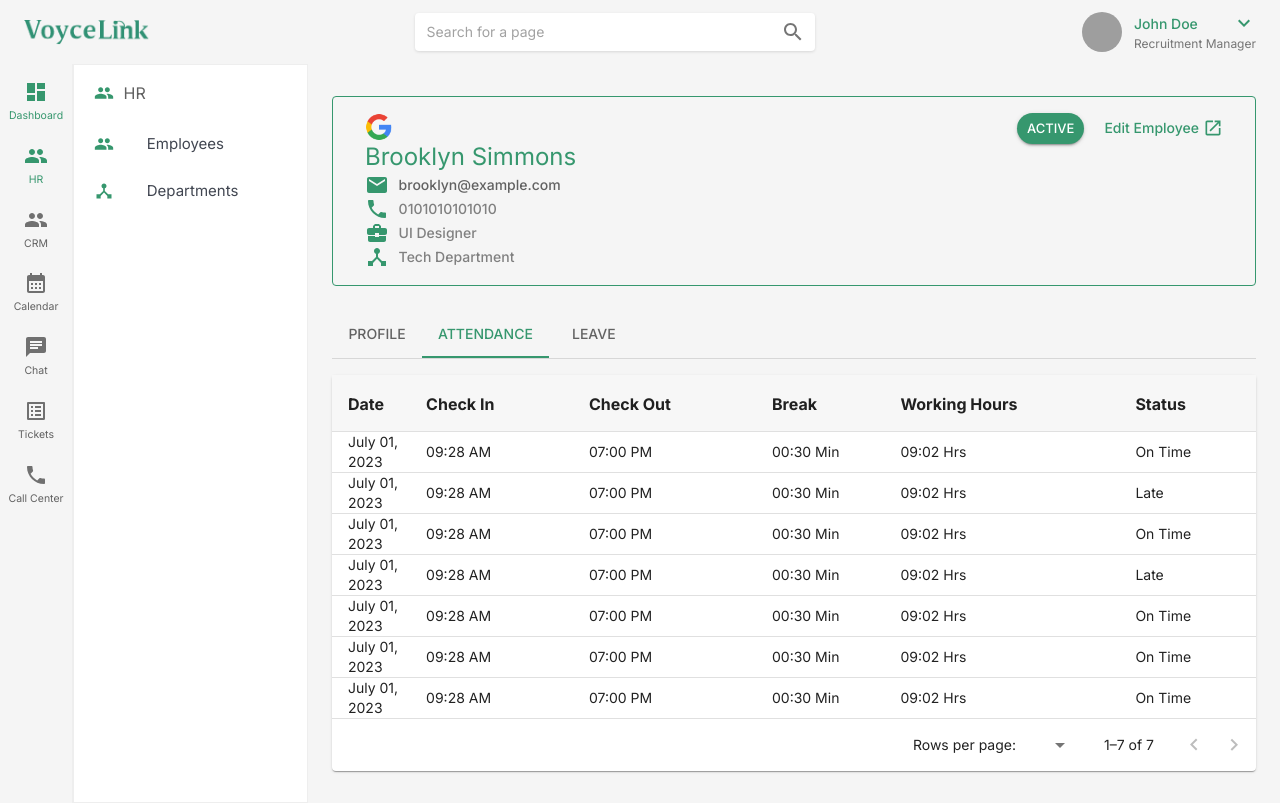
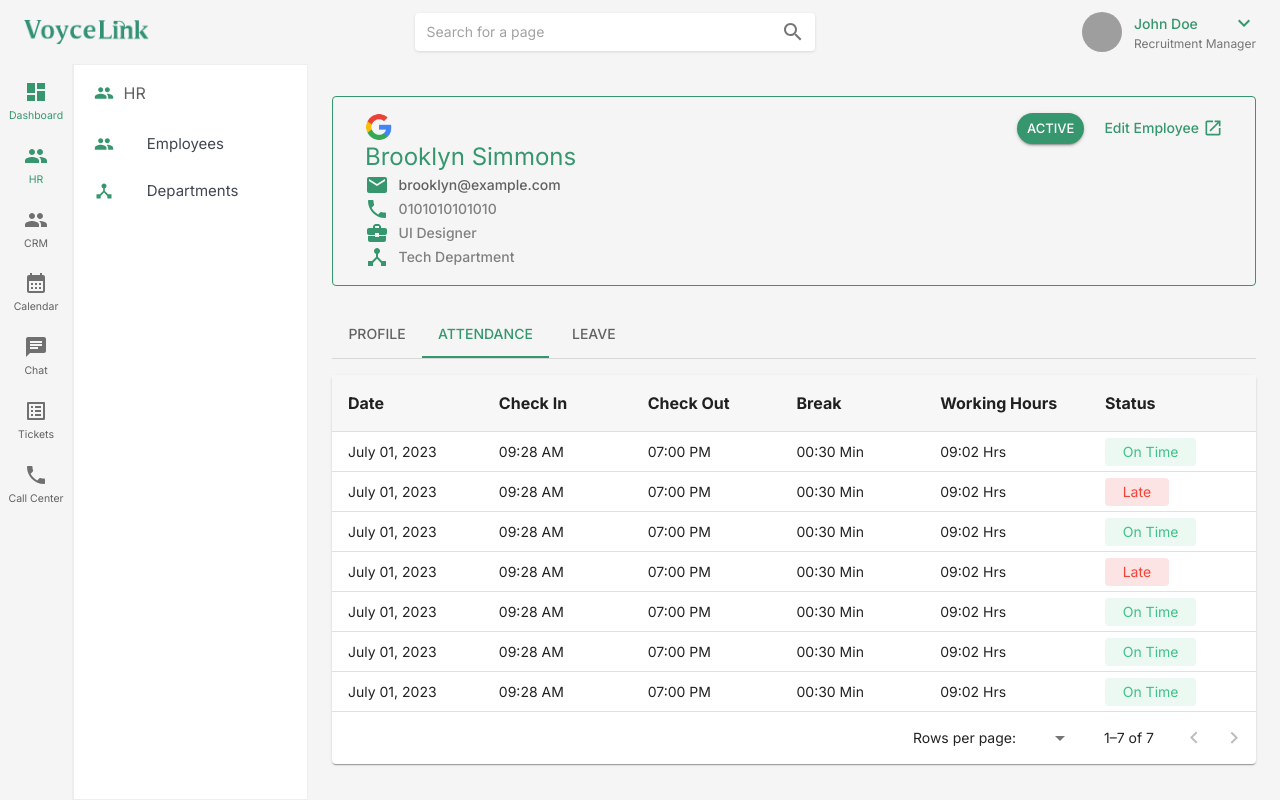
Before and after one commit to Saadgabersaad/VoyceeLink-CallCenter, a Next.js app: page /hhrr/employees/employee-profile in a window 1280 px wide. Both pictures are taken after a click on the tab "ATTENDANCE". Built offline with nearby package versions, Linux system fonts and the light colour scheme; grey boxes are pictures that could not be loaded.

Commit message:
attendance status color

```diff
--- a/src/modules/hhrr/employee-profile/components/AttendanceTab.tsx
+++ b/src/modules/hhrr/employee-profile/components/AttendanceTab.tsx
@@ -7,30 +7,17 @@ import TableCell from '@mui/material/TableCell';
 import TableContainer from '@mui/material/TableContainer';
 import TablePagination from '@mui/material/TablePagination';
 import TableRow from '@mui/material/TableRow';
-import {attendanceRows, AttendanceData, Order, attendanceHeadCells} from 'modules/core/consts/tableHead';
-import { getComparator } from 'modules/core/utils/tableUtlis';
+import {attendanceRows, attendanceHeadCells} from 'modules/core/consts/tableHead';
 import { HeadCell,  } from 'modules/core/consts/tableHead';
 import TableHead from "@mui/material/TableHead";
-import TableSortLabel from "@mui/material/TableSortLabel";
-import {visuallyHidden} from "@mui/utils";
+import theme, {PRIMARY} from "modules/core/consts/theme";
+
 
 interface EnhancedTableProps {
-    numSelected: number;
-    onRequestSort: (event: React.MouseEvent<unknown>, property: keyof AttendanceData) => void;
-    onSelectAllClick: (event: React.ChangeEvent<HTMLInputElement>) => void;
-    order: Order;
-    orderBy: string;
-    rowCount: number;
     headCells: readonly HeadCell[];
 }
-
 const EnhancedTableHead: React.FC<EnhancedTableProps> = (props) => {
-    const {  order, orderBy, onRequestSort, headCells } =
-        props;
-
-    const createSortHandler = (property: keyof AttendanceData) => (event: React.MouseEvent<unknown>) => {
-        onRequestSort(event, property);
-    };
+    const {  headCells } = props;
 
     return (
 
@@ -39,24 +26,12 @@ const EnhancedTableHead: React.FC<EnhancedTableProps> = (props) => {
             >
                 {headCells.map((headCell) => (
                     <TableCell
-                        sx={{fontWeight: 'bold', fontSize: '16px', pl: 2}}
+                        sx={{fontWeight: 'bold', fontSize: '16px', pl: 2,width: ''}}
                         key={headCell.id}
                         align={headCell.numeric ? 'left' : 'left'}
-                            padding={headCell.disablePadding ? 'none' : 'none'}
-                        sortDirection={orderBy === headCell.id ? order : false}
+                        padding={headCell.disablePadding ? 'normal' : 'none'}
                     >
-                        <TableSortLabel
-                            active={orderBy === headCell.id}
-                            direction={orderBy === headCell.id ? order : 'asc'}
-                            onClick={createSortHandler(headCell.id as keyof AttendanceData)}
-                        >
-                            {headCell.label}
-                            {orderBy === headCell.id ? (
-                                <Box component="span" sx={visuallyHidden}>
-                                    {order === 'desc' ? 'sorted descending' : 'sorted ascending'}
-                                </Box>
-                            ) : null}
-                        </TableSortLabel>
+                        {headCell.label}
                     </TableCell>
                 ))}
             </TableRow>
@@ -65,19 +40,8 @@ const EnhancedTableHead: React.FC<EnhancedTableProps> = (props) => {
 };
 
 export default function AttendanceTab() {
-    const [order, setOrder] = React.useState<Order>('asc');
-    const [orderBy, setOrderBy] = React.useState<keyof AttendanceData>('date');
-    const [selected, setSelected] = React.useState<readonly number[]>([]);
     const [page, setPage] = React.useState(0);
     const [rowsPerPage, setRowsPerPage] = React.useState(7);
-
-    const handleRequestSort = (event: React.MouseEvent<unknown>, property: keyof AttendanceData) => {
-        const isAsc = orderBy === property && order === 'asc';
-        setOrder(isAsc ? 'desc' : 'asc');
-        setOrderBy(property);
-    };
-
-
 
     const handleChangePage = (event: unknown, newPage: number) => {
         setPage(newPage);
@@ -92,11 +56,19 @@ export default function AttendanceTab() {
 
     const visibleRows = React.useMemo(
         () =>
-            [...attendanceRows]
-                .sort(getComparator(order, orderBy))
-                .slice(page * rowsPerPage, page * rowsPerPage + rowsPerPage),
-        [order, orderBy, page, rowsPerPage],
+            [...attendanceRows].slice(page * rowsPerPage, page * rowsPerPage + rowsPerPage),
+        [ page, rowsPerPage],
     );
+    const getStatusStyles = (status: string) => {
+        return {
+            bgcolor: status === 'On Time' ? '#ecf9f3' : '#fce4e4',
+            color: status === 'Late' ? '#f44336' : '#3FC28A',
+            width: 'fit-content',
+            py: 0.5,
+            px: 2.2,
+            borderRadius: 1,
+        };
+    };
 
     return (
         <Box sx={{ bgcolor: 'grey.100', margin: 'auto', display: 'flex', flexDirection: 'column', gap: '24px' }}>
@@ -104,37 +76,27 @@ export default function AttendanceTab() {
                 <TableContainer>
                     <Table sx={{ minWidth: 750 }} aria-labelledby="tableTitle" size="medium">
                         <EnhancedTableHead
-                            numSelected={selected.length}
-                            order={order}
-                            orderBy={orderBy}
-                            onRequestSort={handleRequestSort}
-                            rowCount={attendanceRows.length}
                             headCells={attendanceHeadCells}
                         />
                         <TableBody>
                             {visibleRows.map((row, index) => {
-                                const isItemSelected = selected.indexOf(row.id) !== -1;
-                                const labelId = `enhanced-table-checkbox-${index}`;
-
                                 return (
                                     <TableRow
                                         sx={{height:'40px'}}
                                         hover
                                         role="checkbox"
-                                        aria-checked={isItemSelected}
                                         tabIndex={-1}
-                                        key={row.id}
-                                        selected={isItemSelected}
-                                    >
-
-                                        <TableCell padding="checkbox" sx={{pl:2}}>
-                                            {row.date}
-                                        </TableCell>
+                                        key={row.id}>
+                                        <TableCell padding="checkbox" sx={{pl:2}}>{row.date}</TableCell>
                                         <TableCell   padding={"none"} sx={{pl:2}}>{row.checkIn}</TableCell>
                                         <TableCell padding={"none"} sx={{pl:2}}>{row.checkOut}</TableCell>
                                         <TableCell padding={"none"} sx={{pl:2}}>{row.Break}</TableCell>
                                         <TableCell padding={"none"} sx={{pl:2}}>{row.hours}</TableCell>
-                                        <TableCell padding={"none"}  sx={{pl:2}}> {row.status}</TableCell>
+                                        <TableCell padding={"none"}  sx={{pl:2}}>
+                                            <Box sx={getStatusStyles(row.status)}>
+                                                {row.status}
+                                            </Box>
+                                            </TableCell>
                                     </TableRow>
                                 );
                             })}
--- a/src/modules/hhrr/employees/components/PositionMenu.tsx
+++ b/src/modules/hhrr/employees/components/PositionMenu.tsx
@@ -19,7 +19,6 @@ interface SimpleListMenuProps {
 }
 
 export default function SimpleListMenu({ status }: SimpleListMenuProps) {
-    // Options to display
     const options = status ? statusOptions : [];
 
     const [anchorEl, setAnchorEl] = React.useState<null | HTMLElement>(null);
```
